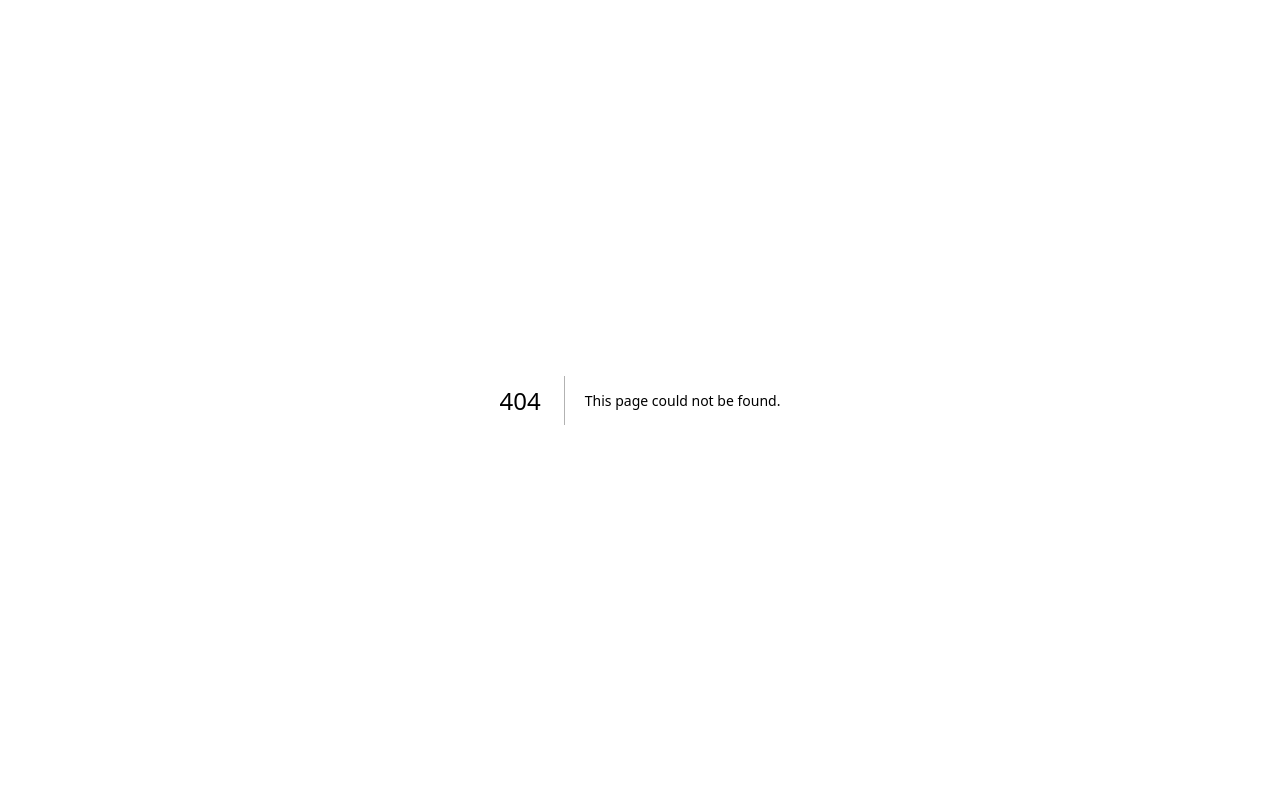
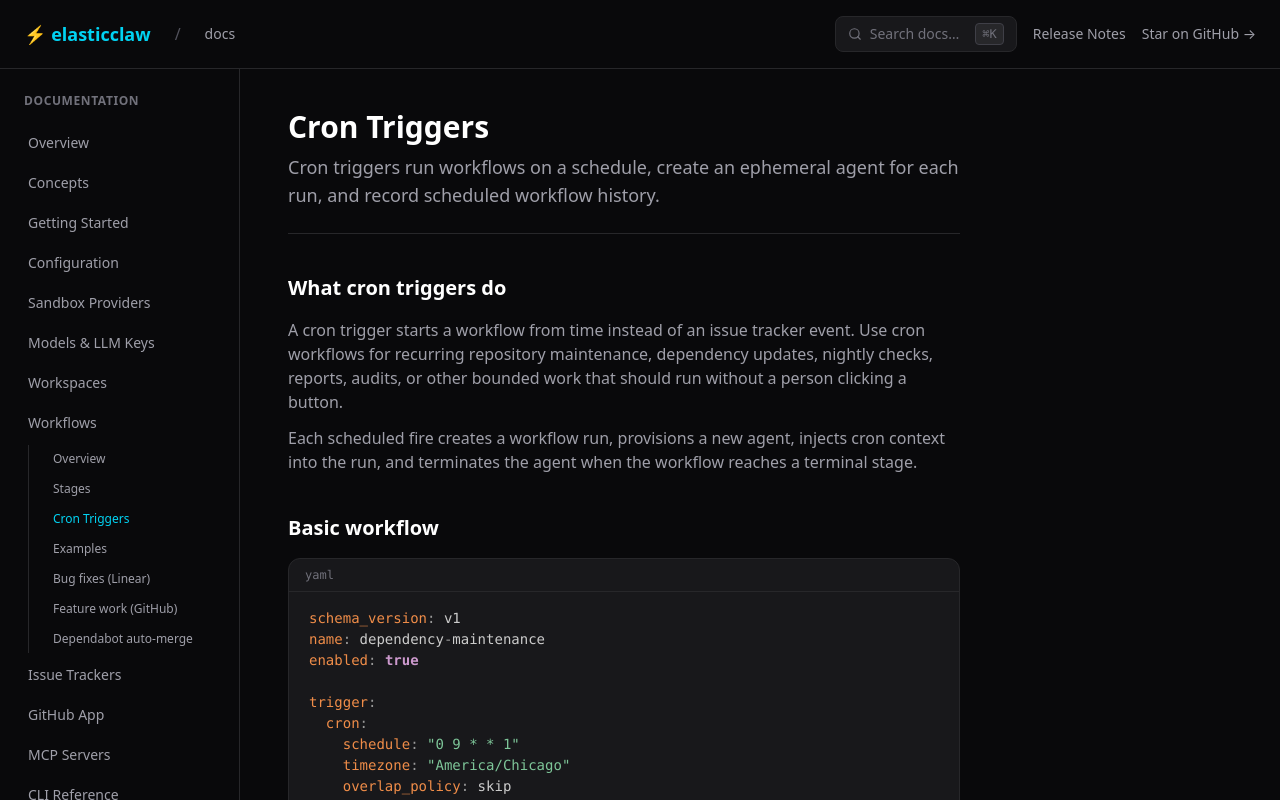
Before and after one commit to elasticclaw/elasticclaw.ai, a Next.js app: page /docs/cron-triggers in a window 1280 px wide. Before the commit this address had no page. Shown: the top 800 px of the page. Built offline with nearby package versions, Linux system fonts and the light colour scheme.

Commit message:
Add cron trigger workflow docs

```diff
--- /dev/null
+++ b/src/app/docs/cron-triggers/page.tsx
@@ -0,0 +1,192 @@
+import type { Metadata } from "next";
+import { DocsPage, CodeBlock, Section, Note } from "@/components/docs-page";
+
+export const metadata: Metadata = { title: "Cron Triggers" };
+
+export default function CronTriggersPage() {
+  return (
+    <DocsPage
+      title="Cron Triggers"
+      description="Cron triggers run workflows on a schedule, create an ephemeral agent for each run, and record scheduled workflow history."
+    >
+      <Section title="What cron triggers do">
+        <p>
+          A cron trigger starts a workflow from time instead of an issue tracker
+          event. Use cron workflows for recurring repository maintenance,
+          dependency updates, nightly checks, reports, audits, or other bounded
+          work that should run without a person clicking a button.
+        </p>
+        <p>
+          Each scheduled fire creates a workflow run, provisions a new agent,
+          injects cron context into the run, and terminates the agent when the
+          workflow reaches a terminal stage.
+        </p>
+      </Section>
+
+      <Section title="Basic workflow">
+        <CodeBlock lang="yaml">{`schema_version: v1
+name: dependency-maintenance
+enabled: true
+
+trigger:
+  cron:
+    schedule: "0 9 * * 1"
+    timezone: "America/Chicago"
+    overlap_policy: skip
+    timeout: 2h
+
+provider: daytona
+tags: ["cron", "dependencies"]
+color: cyan
+
+stages:
+  - id: working
+    label: Working
+    entry: true
+    on_enter:
+      inject: |
+        This is a scheduled dependency maintenance run.
+
+        Inspect go.mod, package.json, and lockfiles.
+        Apply safe patch and minor updates.
+        Run tests.
+        Open one grouped PR if changes are ready.
+        Say [DONE] when the PR is open or no updates are needed.
+
+  - id: complete
+    label: Complete
+    triggers:
+      - message_contains: "[DONE]"
+    terminal: true`}</CodeBlock>
+        <Note>
+          Cron workflows are still normal workflows. Stages, gates, run actions,
+          labels, PR watchers, and terminal stages work the same way as
+          issue-triggered workflows.
+        </Note>
+      </Section>
+
+      <Section title="Cron fields">
+        <div className="space-y-3 text-sm text-zinc-400">
+          <p>
+            <code className="text-cyan-300">schedule</code> - Required cron
+            expression, such as <code>0 9 * * 1</code>. Descriptors such as
+            <code>@daily</code> are also supported.
+          </p>
+          <p>
+            <code className="text-cyan-300">timezone</code> - Optional IANA
+            timezone. If omitted, the schedule uses UTC.
+          </p>
+          <p>
+            <code className="text-cyan-300">overlap_policy</code> - Optional.
+            Controls what happens when the next scheduled time arrives while a
+            previous run is still active.
+          </p>
+          <p>
+            <code className="text-cyan-300">timeout</code> - Optional Go-style
+            duration such as <code>30m</code>, <code>2h</code>, or
+            <code>1h30m</code>.
+          </p>
+        </div>
+      </Section>
+
+      <Section title="Overlap policy">
+        <p>
+          Cron workflows should usually avoid overlapping runs. The default
+          policy is <code>skip</code>.
+        </p>
+        <div className="space-y-3 text-sm text-zinc-400">
+          <p>
+            <code className="text-cyan-300">skip</code> - If a previous run is
+            active, record the new run as skipped and do not create another
+            agent.
+          </p>
+          <p>
+            <code className="text-cyan-300">queue</code> - Reserved for queued
+            follow-up runs. In the current implementation, queued runs are
+            skipped when another run is active.
+          </p>
+          <p>
+            <code className="text-cyan-300">parallel</code> - Allow multiple
+            active runs for the same workflow.
+          </p>
+        </div>
+        <CodeBlock lang="yaml">{`trigger:
+  cron:
+    schedule: "0 */6 * * *"
+    timezone: "UTC"
+    overlap_policy: skip`}</CodeBlock>
+      </Section>
+
+      <Section title="Run context">
+        <p>
+          Scheduled runs receive generated context so the agent can distinguish
+          a cron run from a manual or issue-triggered run.
+        </p>
+        <CodeBlock lang="json">{`{
+  "run_id": "5f35f8f6-7a2a-4f32-bb50-6e0cbd53c6ef",
+  "scheduled_at": "2026-06-15T14:00:00Z",
+  "workflow_name": "dependency-maintenance",
+  "workspace_name": "engineering",
+  "trigger_type": "cron"
+}`}</CodeBlock>
+      </Section>
+
+      <Section title="Manual runs">
+        <p>
+          Cron workflows can be triggered manually from the API when the cron
+          scheduler is available. Manual runs use the same workflow definition
+          and run history as scheduled runs.
+        </p>
+        <CodeBlock lang="bash">{`curl -X POST \\
+  "$ELASTICCLAW_URL/api/workspaces/engineering/workflows/dependency-maintenance/cron/trigger" \\
+  -H "Authorization: Bearer $ELASTICCLAW_TOKEN"`}</CodeBlock>
+        <Note>
+          Disabled workflows cannot be triggered by cron. Set{" "}
+          <code>enabled: false</code> to pause a scheduled workflow.
+        </Note>
+      </Section>
+
+      <Section title="Run history and next run">
+        <p>
+          ElasticClaw records cron workflow runs with status, result, claw ID,
+          timestamps, and run context.
+        </p>
+        <CodeBlock lang="bash">{`curl \\
+  "$ELASTICCLAW_URL/api/workspaces/engineering/workflows/dependency-maintenance/cron/runs?limit=20" \\
+  -H "Authorization: Bearer $ELASTICCLAW_TOKEN"
+
+curl \\
+  "$ELASTICCLAW_URL/api/workspaces/engineering/workflows/dependency-maintenance/cron/next" \\
+  -H "Authorization: Bearer $ELASTICCLAW_TOKEN"`}</CodeBlock>
+        <p>
+          Run statuses include <code>pending</code>, <code>running</code>,
+          <code>completed</code>, <code>failed</code>, <code>skipped</code>,
+          <code>timed_out</code>, and <code>canceled</code>.
+        </p>
+      </Section>
+
+      <Section title="Recommended patterns">
+        <div className="space-y-3 text-sm text-zinc-400">
+          <p>
+            Use <code>overlap_policy: skip</code> for maintenance workflows.
+            This prevents daily or hourly schedules from piling up when a run
+            takes longer than expected.
+          </p>
+          <p>
+            Keep the entry message explicit. Tell the agent whether to open a
+            PR, skip when no work is needed, and what completion signal to use.
+          </p>
+          <p>
+            Add deterministic <code>run</code> and <code>gate</code> stages for
+            tests or scanners when a workflow should only proceed after a tool
+            reports a clean result.
+          </p>
+          <p>
+            Use one grouped PR per scheduled run for dependency maintenance
+            unless major, security, or runtime updates need separate handling.
+          </p>
+        </div>
+      </Section>
+    </DocsPage>
+  );
+}
--- a/src/app/docs/layout.tsx
+++ b/src/app/docs/layout.tsx
@@ -60,6 +60,7 @@ const NAV_ITEMS: NavItem[] = [
     children: [
       { href: "/docs/workflows", label: "Overview" },
       { href: "/docs/stages", label: "Stages" },
+      { href: "/docs/cron-triggers", label: "Cron Triggers" },
       { href: "/docs/examples", label: "Examples" },
       { href: "/docs/examples/bugfix-linear", label: "Bug fixes (Linear)" },
       { href: "/docs/examples/feature-github", label: "Feature work (GitHub)" },
```
